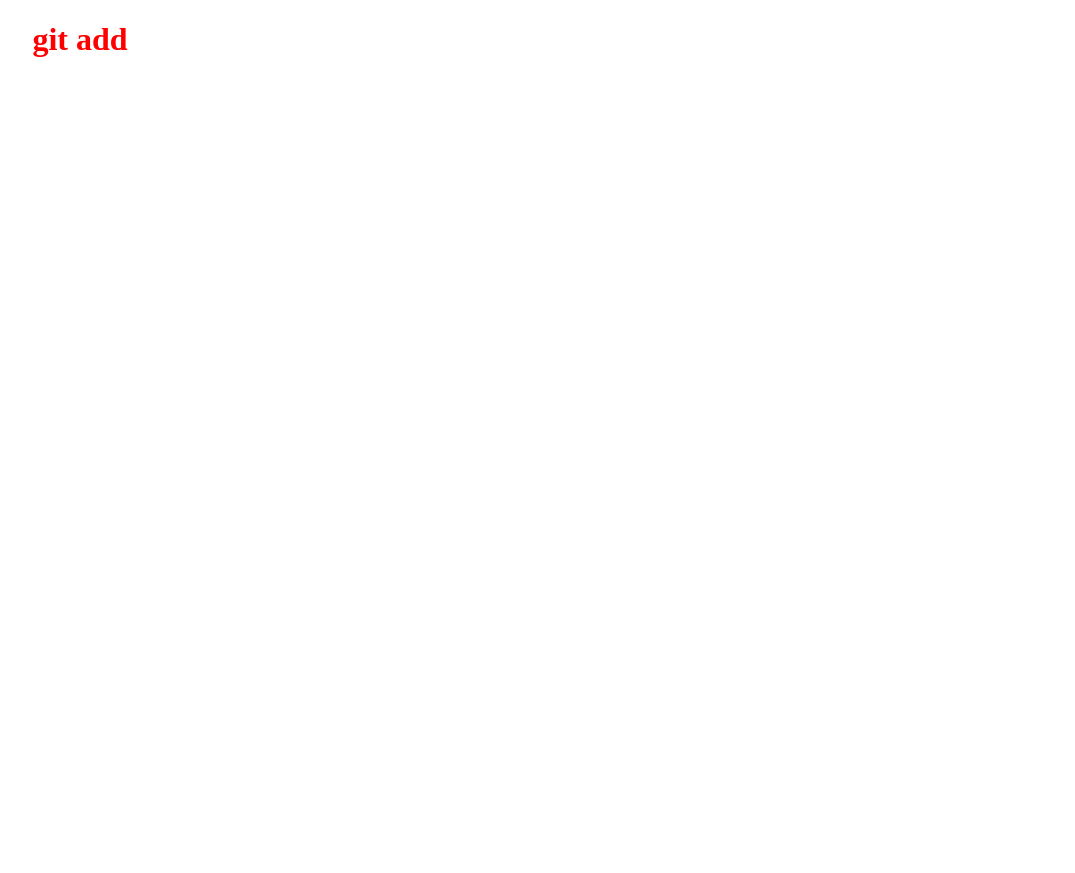
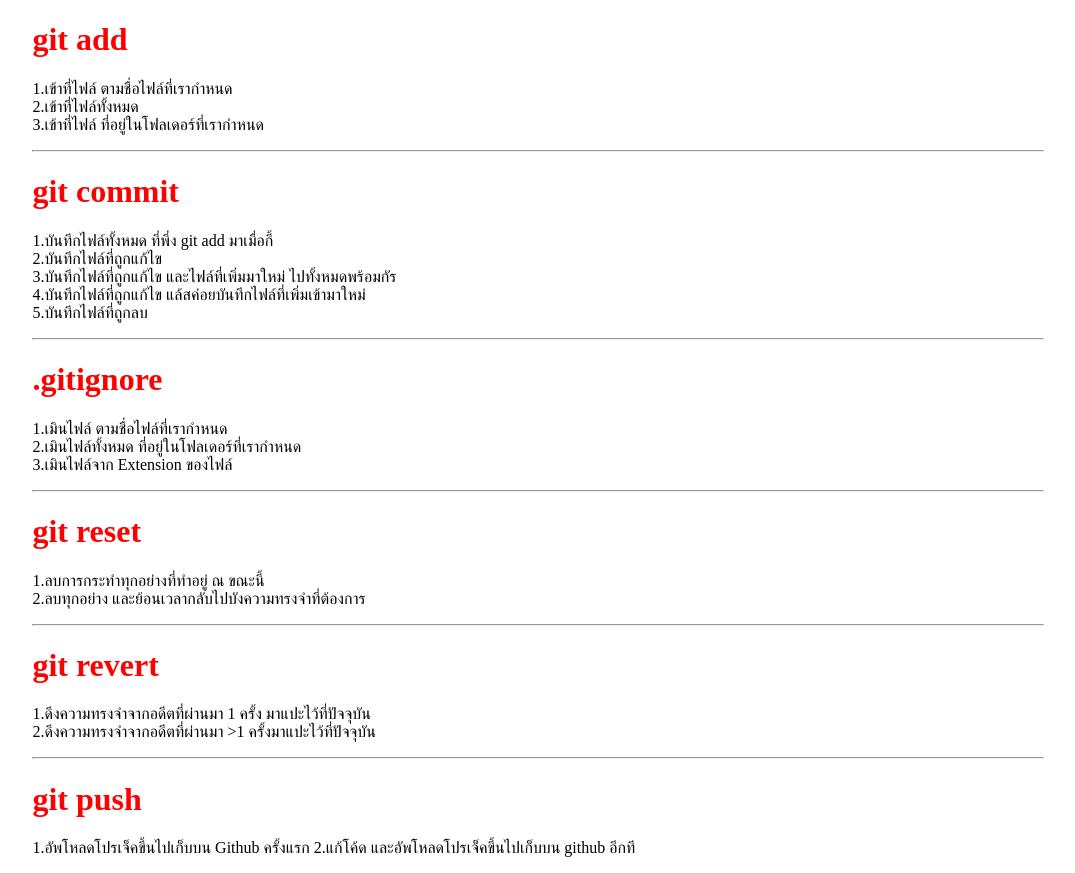
Before and after one commit to Aekthana/GitBasic-proposition, a plain HTML site: page index.html in a window 1280 px wide. Shown: the whole page, without its empty margins (102-1177 px from the left). Before the commit the page ends 800 px from the top, so only its background shows below. Drawn offline with Linux system fonts and the light colour scheme.

Commit message:
update to git push

```diff
--- a/index.html
+++ b/index.html
@@ -11,7 +11,53 @@
     <main>
         <h1>git add</h1>
         <p>
-
+            1.เข้าที่ไฟล์ ตามชื่อไฟล์ที่เรากำหนด
+            <br>
+            2.เข้าที่ไฟล์ทั้งหมด
+            <br>
+            3.เข้าที่ไฟล์ ที่อยู่ในโฟลเดอร์ที่เรากำหนด
+        </p>
+        <hr>
+        <h1>git commit</h1>
+        <p>
+            1.บันทึกไฟล์ทั้งหมด ที่พึ่ง git add มาเมื่อกี้
+           <br>
+           2.บันทึกไฟล์ที่ถูกแก้ไข
+           <br>
+           3.บันทึกไฟล์ที่ถูกแก้ไข และไฟล์ที่เพิ่มมาใหม่ ไปทั้งหมดพร้อมกัร
+           <br>
+           4.บันทึกไฟล์ที่ถูกแก้ไข แล้สค่อยบันทึกไฟล์ที่เพิ่มเข้ามาใหม่
+           <br>
+           5.บันทึกไฟล์ที่ถูกลบ
+        </p>
+        <hr>
+        <h1>.gitignore</h1>
+        <p>
+            1.เมินไฟล์ ตามชื่อไฟล์ที่เรากำหนด
+            <br>
+            2.เมินไฟล์ทั้งหมด ที่อยู่ในโฟลเดอร์ที่เรากำหนด
+            <br>
+            3.เมินไฟล์จาก Extension ของไฟล์
+        </p>
+        <hr>
+        <h1>git reset</h1>
+        <p>
+            1.ลบการกระทำทุกอย่างที่ทำอยู่ ณ ขณะนี้
+            <br>
+            2.ลบทุกอย่าง และย้อนเวลากลับไปบังความทรงจำที่ต้องการ
+        </p>
+        <hr>
+        <h1>git revert</h1>
+        <p>
+            1.ดึงความทรงจำจากอดีตที่ผ่านมา 1 ครั้ง มาแปะไว้ที่ปัจจุบัน
+            <br>
+            2.ดึงความทรงจำจากอดีตที่ผ่านมา >1 ครั้งมาแปะไว้ที่ปัจจุบัน
+        </p>
+        <hr>
+        <h1>git push</h1>
+        <p>
+            1.อัพโหลดโปรเจ็คขึ้นไปเก็บบน Github ครั้งแรก
+            2.แก้โค้ด และอัพโหลดโปรเจ็คขึ้นไปเก็บบน github อีกที
         </p>
     </main>
 </body>
```
